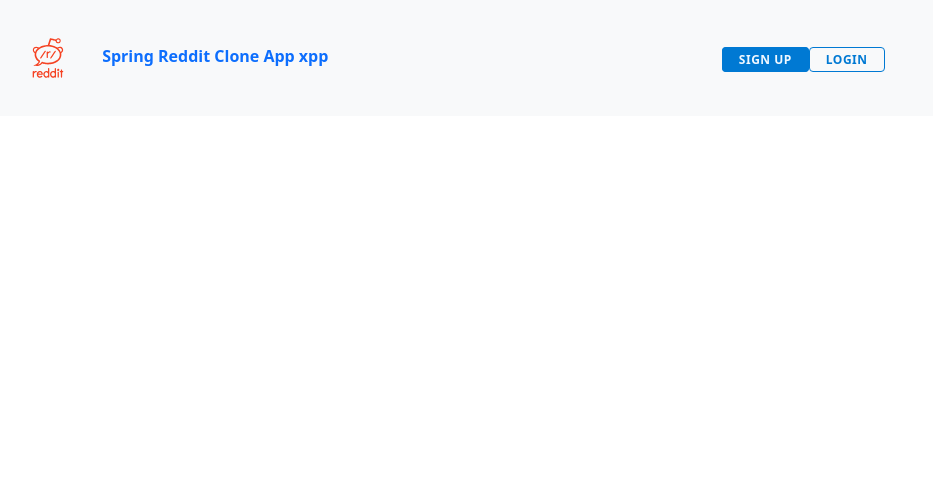
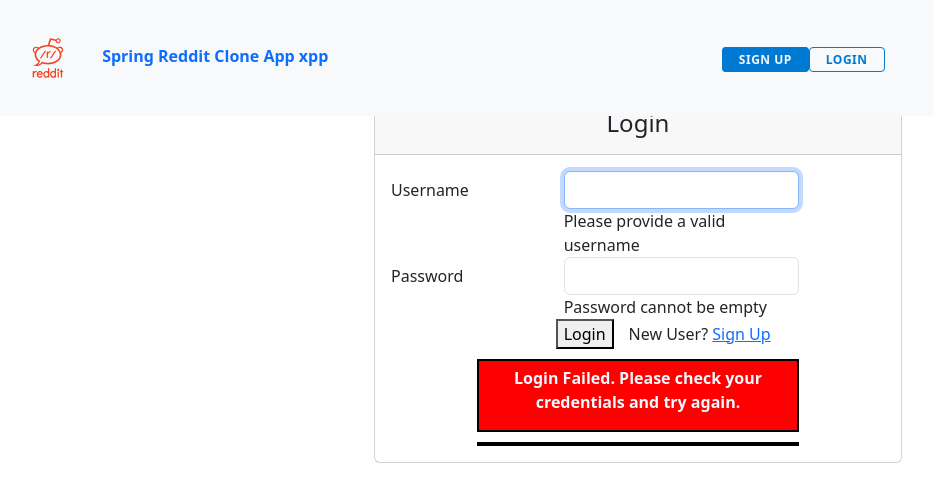
Before and after one commit to baszarioo/HT-412-ML-GIGGA_PROJJJxxx, an Angular app in the folder ANGULAR_FIRSTENCOUNTER/sreddit_app/sreddit_angular/: page /login in a window 1280 px wide. Before the commit this address led to /. Shown: the top 502 px of the page, without its empty margins (2-935 px from the left). Built offline with nearby package versions, Linux system fonts and the light colour scheme.

Commit message:
[ANGULAR SREDDIT]: login component.v1. 🎊🏷

```diff
--- a/ANGULAR_FIRSTENCOUNTER/sreddit_app/sreddit_angular/src/app/app-routing.module.ts
+++ b/ANGULAR_FIRSTENCOUNTER/sreddit_app/sreddit_angular/src/app/app-routing.module.ts
@@ -1,9 +1,11 @@
 import { NgModule } from '@angular/core';
 import { RouterModule, Routes } from '@angular/router';
 import { SignupComponent } from './auth/signup/signup.component';
+import { LoginComponent } from './auth/login/login.component';
 
 const routes: Routes = [
-  { path: 'signup', component: SignupComponent }
+  { path: 'signup', component: SignupComponent },
+  { path: 'login', component: LoginComponent}
 ];
 
 @NgModule({
--- a/ANGULAR_FIRSTENCOUNTER/sreddit_app/sreddit_angular/src/app/app.module.ts
+++ b/ANGULAR_FIRSTENCOUNTER/sreddit_app/sreddit_angular/src/app/app.module.ts
@@ -7,12 +7,14 @@ import { HeaderComponent } from './header/header.component';
 import { SignupComponent } from './auth/signup/signup.component';
 import { ReactiveFormsModule } from '@angular/forms';
 import { HttpClientModule } from '@angular/common/http';
+import { LoginComponent } from './auth/login/login.component';
 
 @NgModule({
   declarations: [
     AppComponent,
     HeaderComponent,
-    SignupComponent
+    SignupComponent,
+    LoginComponent
   ],
   imports: [
     BrowserModule,
--- /dev/null
+++ b/ANGULAR_FIRSTENCOUNTER/sreddit_app/sreddit_angular/src/app/auth/login/login.component.css
@@ -0,0 +1,17 @@
+.login-section{
+    margin: 100px;
+}
+.login-failed, .register-success {
+    text-align: center;
+    margin: auto;
+    margin-top: 10px;
+    border: 2px solid black;
+    width: 65%;
+    background-color: red;
+}
+.login-failed-text, .register-succes-text {
+    text-align: center;
+    margin-top: 5px;
+    font-weight: bold;
+    color: aliceblue;
+}
--- /dev/null
+++ b/ANGULAR_FIRSTENCOUNTER/sreddit_app/sreddit_angular/src/app/auth/login/login.component.html
@@ -0,0 +1,47 @@
+<div class="login-section">
+    <div class="row justify-content-center">
+        <div class="col-md-3"></div>
+        <div class="col-md-6">
+            <div class="card">
+                <div class="card-header" style="text-align: center">
+                    <h4>Login</h4>
+                </div>
+                <div class="card-body">
+                    <form >
+                        <div class="form-group row">
+                            <label for="user_name" class="col-md-4 col-form-label text-md-right">Username</label>
+                            <div class="col-md-6">
+                                <input type="text" id="user_name" class="form-control" name="user_name" required autofocus>
+                                <!-- span -->
+                                    Please provide a valid username
+                                <!-- /span  -->
+                            </div>
+                        </div>
+                        <div class="form-group row">
+                            <label for="password" class="col-md-4 col-form-label text-md-right">Password</label>
+                            <div class="col-md-6">
+                                <input type="password" id="password" class="form-control" name="password" required>
+                                <!-- span -->
+                                    Password cannot be empty
+                                <!-- /span  -->
+                            </div>
+                        </div>
+                        <span class="col-md-6 offset-md-4">
+                            <button type="submit" class="login">
+                                Login
+                            </button>
+                            <span style="padding-left: 15px">New User? <a routerLink="/signup">Sign Up</a></span>
+                        </span>
+                        <div class="login-failed">
+                            <p class="login-failed-text">Login Failed. Please check your credentials and try again.</p>
+                        </div>
+                        <div class="login-failed" [ngStyle]="{'background-color': 'green'}" >
+                            <!-- <p class="register-succes-text">{{registerSuccessMessage}}</p> -->
+                        </div>
+                    </form>
+                </div>
+            </div>
+        </div>
+        <div class="col-md-3"></div>
+    </div>
+</div>
--- /dev/null
+++ b/ANGULAR_FIRSTENCOUNTER/sreddit_app/sreddit_angular/src/app/auth/login/login.component.ts
@@ -0,0 +1,18 @@
+import { Component, OnInit } from '@angular/core';
+import { FormGroup, FormControl, Validators } from '@angular/forms';
+
+@Component({
+  selector: 'app-login',
+  templateUrl: './login.component.html',
+  styleUrls: ['./login.component.css']
+})
+export class LoginComponent implements OnInit {
+  loginForm: FormGroup;
+  constructor() { }
+  ngOnInit(): void {
+    this.loginForm = new FormGroup({
+      username: new FormControl('', Validators.required),
+      password: new FormControl('', Validators.required)
+    });
+  }
+};
```
Also changed, not shown: 2 other files (tests, documents, lock files or other folders).
